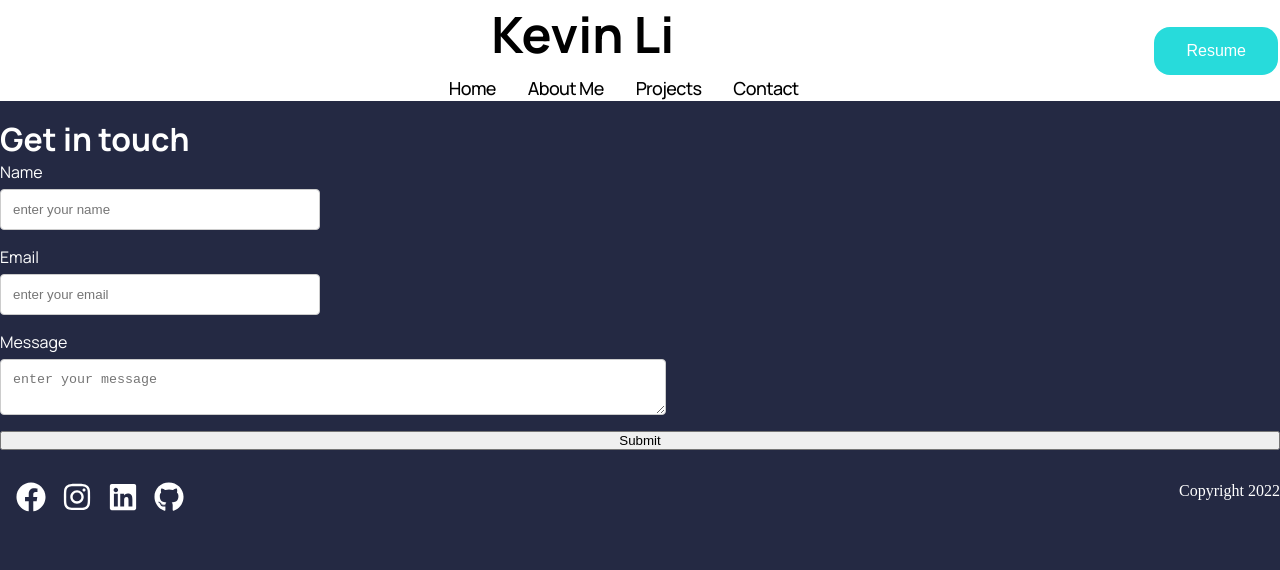
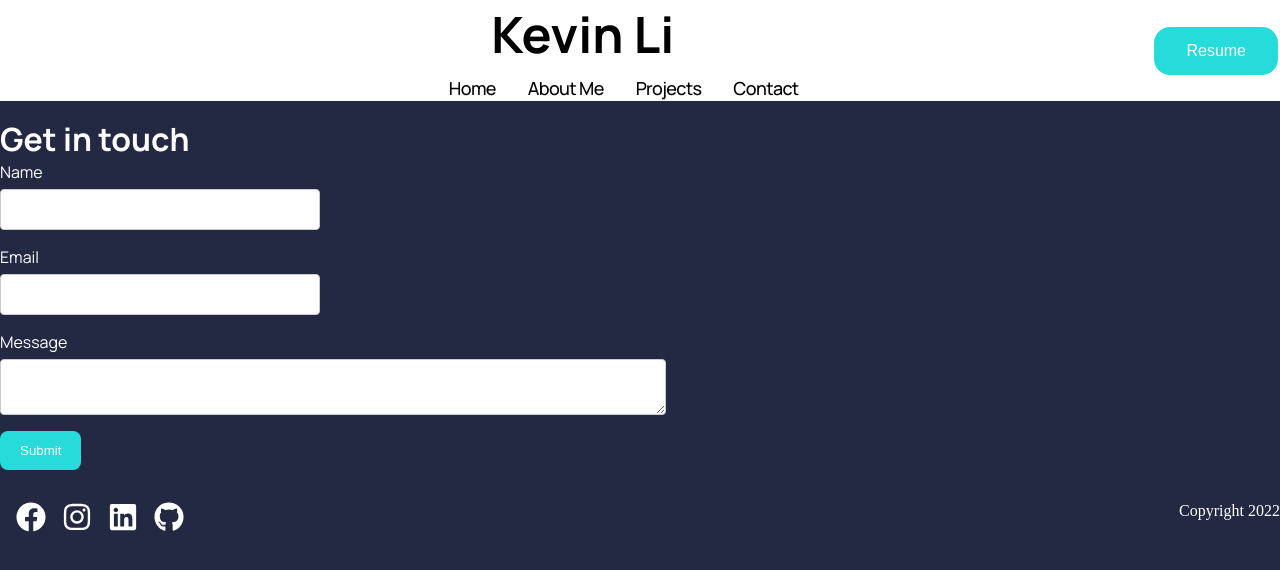
Before and after one commit to nopeanut/kevin_website, a React (Create React App) app: page /contact in a window 1280 px wide. Shown: the top 570 px of the page. Built offline with nearby package versions, Linux system fonts and the light colour scheme.

Commit message:
final form hopefully

```diff
--- a/src/Contact.js
+++ b/src/Contact.js
@@ -1,5 +1,5 @@
 import React from 'react'
-import {Navbar, TheForm, NewForm} from './components';
+import {Navbar, TheForm} from './components';
 import {Footer} from './containers';
 
 const Contact = () => {
--- a/src/components/form/TheForm.jsx
+++ b/src/components/form/TheForm.jsx
@@ -11,17 +11,19 @@
                 <div className='the_form_stuff'>
                     <div className='the_form_input_name'>
                         <label for="name">Name</label>
-                        <input type = "text" placeholder = "enter your name" name = "name"/>
+                        <input type = "text" placeholder = "" name = "name"/>
                     </div>
                     <div className='the_form_input_email'>
                         <label for="email">Email</label>
-                        <input type = "text" placeholder = "enter your email" name = "email"/>
+                        <input type = "text" placeholder = "" name = "email"/>
                     </div>
                     <div className='the_form_input_message'>
                         <label for="message">Message</label>
-                        <textarea placeholder = "enter your message" name = "message"/>
+                        <textarea placeholder = "" name = "message"/>
                     </div>
-                    <button type = "submit">Submit</button>
+                    <div class = 'the_form_input_button'>
+                        <button type = "submit">Submit</button>
+                    </div>
                 </div>
             </form>
         </div>
--- a/src/components/form/theForm.css
+++ b/src/components/form/theForm.css
@@ -48,7 +48,7 @@
 }
 
   /* submit button styles*/
-input[type=submit] {
+button[type=submit] {
     background-color: #27dbdb;
     color: white;
     padding: 12px 20px;
@@ -59,6 +59,6 @@
 }
 
   /* On hover darker color appears*/
-input[type=submit]:hover {
+button[type=submit]:hover {
     background-color: red;
 }
--- a/src/components/form2/NewForm.jsx
+++ /dev/null
@@ -1,29 +0,0 @@
-import React from 'react'
-
-const NewForm = () => {
-  return (
-    <div>
-        <form name = "contact v1" method = "post" data-netlify = "true" onSubmit = "submit">
-            <input type = "hidden" name = "form-name" value = "contact v1" />
-            <div>
-                <label> First name <br />
-                    <input type = "text" name = "first-name" />
-                </label>
-            </div>
-            <div>
-                <label>Email</label> <br/>
-                <input id = "email" type = "email" name = "email"/>
-            </div>
-
-            <div>
-                <label>Any comments? <br/>
-                    <textarea name = "comments"/>
-                </label>
-            </div>
-            <button type = " submit">Submit the button</button>
-        </form>
-    </div>
-  )
-}
-
-export default NewForm
--- a/src/components/index.js
+++ b/src/components/index.js
@@ -1,4 +1,3 @@
 export {default as Navbar} from './navbar/Navbar';
 export {default as TheForm} from './form/TheForm';
 export {default as Project} from './project/Project';
-export {default as NewForm} from './form2/NewForm';
```
Also changed, not shown: src/components/form2/newForm.css (deleted).
